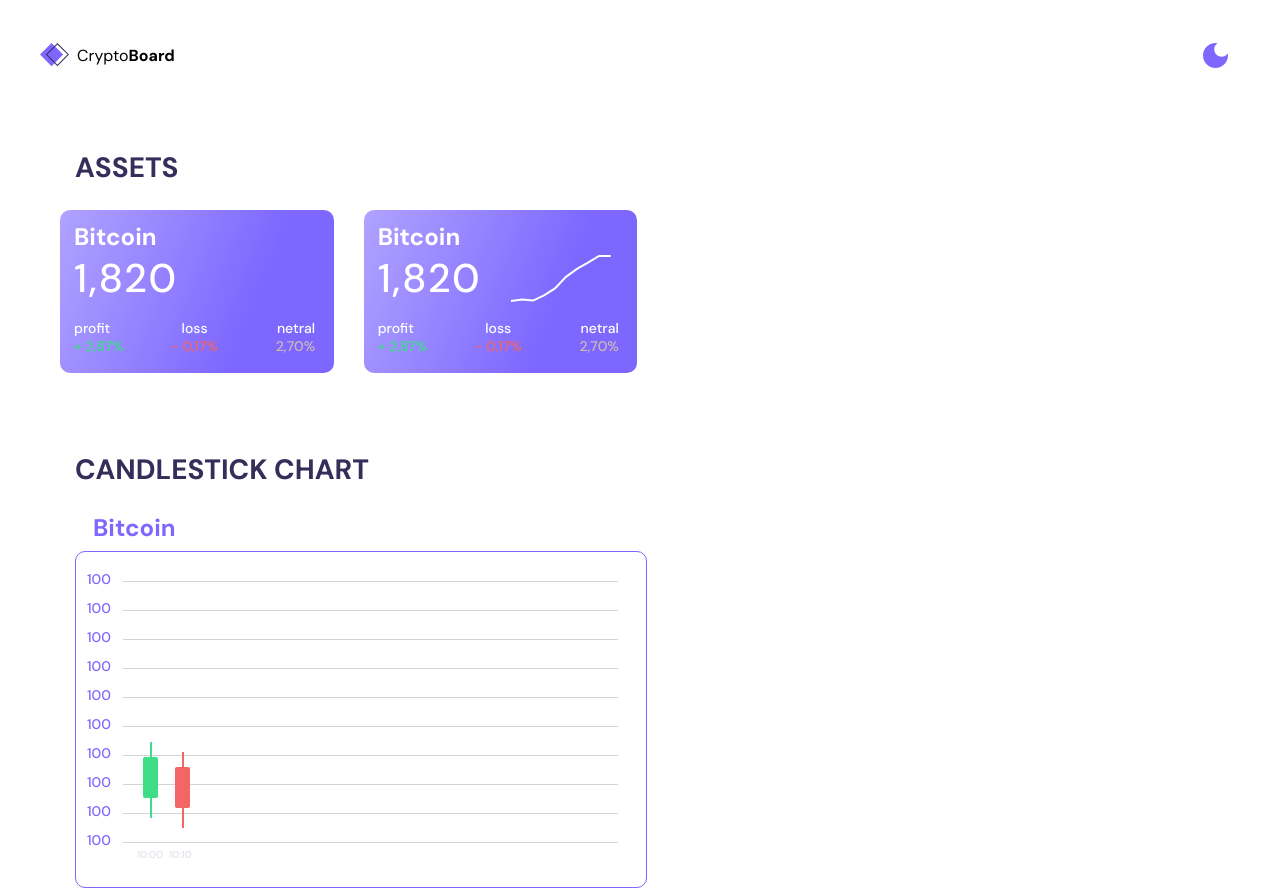
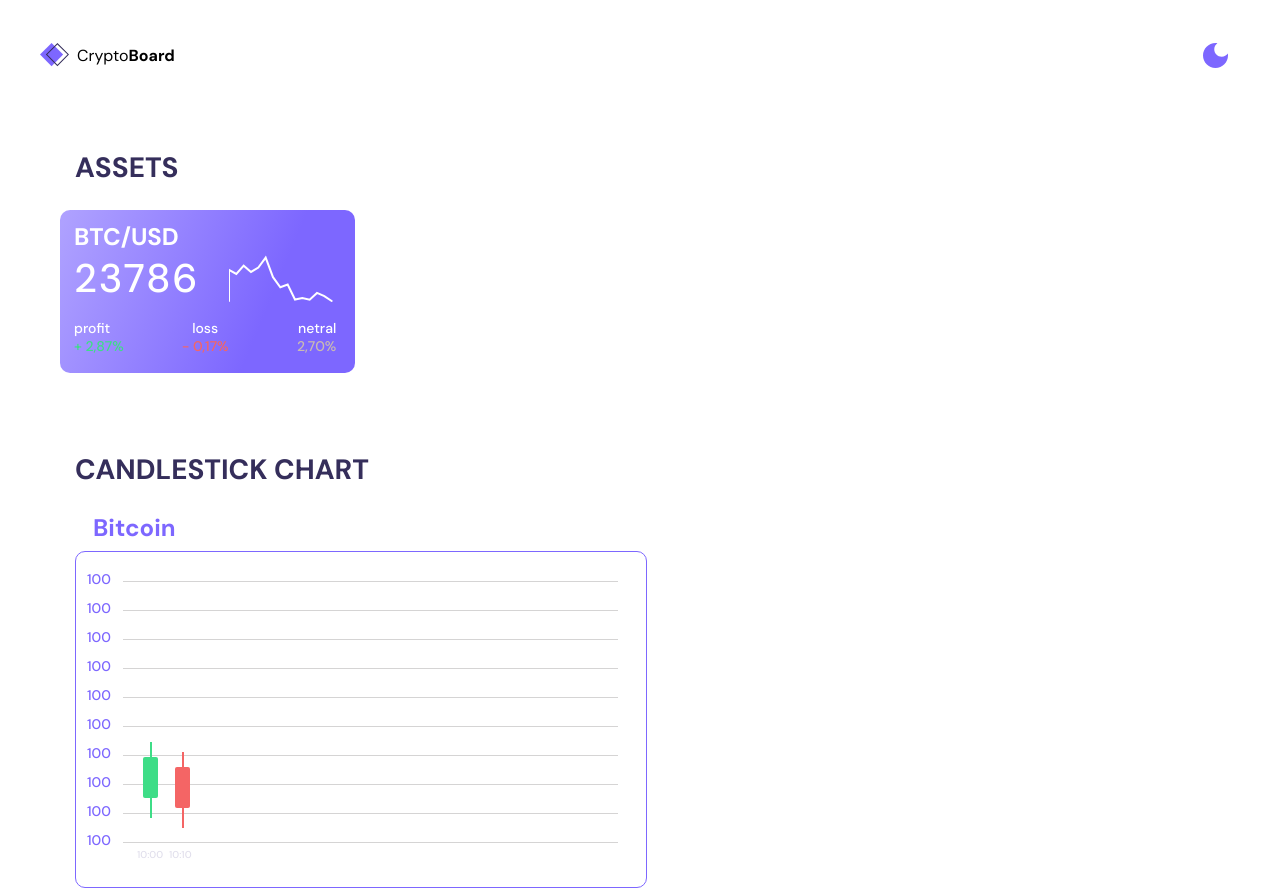
Before and after one commit to NikitaFirsov513/crypto-board, a React (Vite) app: page / in a window 1280 px wide. Built offline with nearby package versions, Linux system fonts and the light colour scheme.

Commit message:
Add static data for assets

```diff
--- a/src/App.tsx
+++ b/src/App.tsx
@@ -1,34 +1,33 @@
-import { useEffect, useState } from 'react'
-import { useDispatch } from 'react-redux';
-import { Assets } from './components/assets/Assets';
-import { Header } from './components/header/Header';
-import { Charts } from './components/сharts/Charts';
-import { LOAD_ASSETS } from './redux/reducers/assets/assetsActionType';
-import { LOAD_TEST } from './redux/reducers/test/testActionType';
+import { useEffect, useState } from "react";
+import { useDispatch } from "react-redux";
+import { Assets } from "./components/assets/Assets";
+import { Header } from "./components/header/Header";
+import { Charts } from "./components/сharts/Charts";
+import { LOAD_ASSETS } from "./redux/reducers/assets/assetsActionType";
+import { LOAD_TEST } from "./redux/reducers/test/testActionType";
+import { useAppSelector } from "./redux/store";
 
 function App() {
-
   const dispatch = useDispatch();
+  const dataAssets = useAppSelector((state) => state.assets.assetsList);
 
   useEffect(() => {
     dispatch({
       type: LOAD_ASSETS,
       payload: {
-        data: LOAD_ASSETS
-      }
-    })
-
-  }, [])
+        data: LOAD_ASSETS,
+      },
+    });
+  }, []);
   return (
     <div className="app">
       <div className="app__container">
         <Header />
-        <Assets />
+        {dataAssets.length > 0 ? <Assets /> : <></>}
         <Charts />
-
       </div>
     </div>
-  )
+  );
 }
 
-export default App
+export default App;
--- a/src/components/assets/Assets.tsx
+++ b/src/components/assets/Assets.tsx
@@ -1,98 +1,18 @@
 import { useEffect, useRef } from "react";
-import { data } from "../../utils/data";
 import { findMinMax } from "../../utils/findMinMax";
+import { useAppSelector } from "../../redux/store";
+import { AssetsElement } from "./AssetsElement";
+export const Assets = () => {
+  const data = useAppSelector((state) => state.assets.assetsList);
 
-export const Assets = () => {
-
-    const refCanvas = useRef<HTMLCanvasElement | null>(null);
-    const boundaryValues = useRef(findMinMax(data))
-
-    useEffect(() => {
-
-        if (refCanvas.current === null)
-            return
-
-        const canvas = refCanvas.current;
-        const context = canvas.getContext("2d");
-        context?.clearRect(0, 0, canvas.width, canvas.height);
-        const px = boundaryValues.current.px;
-        const min = boundaryValues.current.min;
-
-        if (context === null)
-            return
-
-        context.lineWidth = 2;
-        context.strokeStyle = "rgb(255,255,255)";
-        context.lineCap = "round";
-        context.moveTo(0, 52);
-
-
-        let coordList: number[] = []
-        for (let i = 0; i < data.values.length; i++) {
-            const high = Number(data.values[i].high);
-
-            //console.log(i * (110 / data.values.length), (high - min) / px)
-            context.lineTo(i * (110 / data.values.length), (high - min) / px);
-            const x = i * (110 / data.values.length);
-            const y = (high - min) / px;
-            //context.quadraticCurveTo()
-
-
-        }
-        context.stroke();
-
-    }, [])
   return (
     <div className="app__assets">
       <h1>ASSETS</h1>
       <div className="app__assets-list">
-                <div className="app__assets-element">
-                    <div className="app__assets-element-top">
-                        <div className="app__assets-element-info">
-                            <p className="app__assets-element-info-name">Bitcoin</p>
-                            <p className="app__assets-element-info-price">1,820</p>
-                        </div>
-                        <canvas ref={refCanvas} width="110" height="55"></canvas>
-                    </div>
-                    <div className="app__assets-element-bot">
-                        <p className="app__assets-element-lable">profit</p>
-                        <p className="app__assets-element-lable">loss</p>
-                        <p className="app__assets-element-lable">netral</p>
-                        <p className="app__assets-element-profit">
-                            + 2,87%
-                        </p>
-                        <p className="app__assets-element-loss">
-                            - 0,17%
-                        </p>
-                        <p className="app__assets-element-netral">
-                            2,70%
-                        </p>
+        {data.map((elem) => {
+          return <AssetsElement data={elem} />;
+        })}
       </div>
     </div>
-                <div className="app__assets-element">
-                    <div className="app__assets-element-top">
-                        <div className="app__assets-element-info">
-                            <p className="app__assets-element-info-name">Bitcoin</p>
-                            <p className="app__assets-element-info-price">1,820</p>
-                        </div>
-                        <canvas ref={refCanvas} width="110" height="55"></canvas>
-                    </div>
-                    <div className="app__assets-element-bot">
-                        <p className="app__assets-element-lable">profit</p>
-                        <p className="app__assets-element-lable">loss</p>
-                        <p className="app__assets-element-lable">netral</p>
-                        <p className="app__assets-element-profit">
-                            + 2,87%
-                        </p>
-                        <p className="app__assets-element-loss">
-                            - 0,17%
-                        </p>
-                        <p className="app__assets-element-netral">
-                            2,70%
-                        </p>
-                    </div>
-                </div>
-            </div>
-        </div>)
-
-}
+  );
+};
--- /dev/null
+++ b/src/components/assets/AssetsElement.tsx
@@ -0,0 +1,61 @@
+import { useEffect, useRef } from "react";
+import { TData } from "../../utils/data";
+import { findMinMax } from "../../utils/findMinMax";
+
+type TAssetsElement = {
+  data: TData;
+};
+//Изменить 1ю точку
+export const AssetsElement = ({ data }: TAssetsElement) => {
+  const refCanvas = useRef<HTMLCanvasElement | null>(null);
+  const boundaryValues = useRef(findMinMax(data));
+
+  useEffect(() => {
+    console.log(data);
+    if (refCanvas.current === null) return;
+
+    const canvas = refCanvas.current;
+    const context = canvas.getContext("2d");
+    context?.clearRect(0, 0, canvas.width, canvas.height);
+    const px = boundaryValues.current.px;
+    const min = boundaryValues.current.min;
+
+    if (context === null) return;
+
+    context.lineWidth = 2;
+    context.strokeStyle = "rgb(255,255,255)";
+    context.lineCap = "round";
+    context.moveTo(0, 52);
+
+    for (let i = 0; i < data.values.length; i++) {
+      const high = Number(data.values[i].high);
+
+      context.lineTo(i * (110 / data.values.length), (high - min) / px);
+      const x = i * (110 / data.values.length);
+      const y = (high - min) / px;
+    }
+    context.stroke();
+  }, []);
+
+  return (
+    <div className="app__assets-element">
+      <div className="app__assets-element-top">
+        <div className="app__assets-element-info">
+          <p className="app__assets-element-info-name">{data.meta.symbol}</p>
+          <p className="app__assets-element-info-price">
+            {Math.floor(Number(data.values[0].high))}
+          </p>
+        </div>
+        <canvas ref={refCanvas} width="110" height="55"></canvas>
+      </div>
+      <div className="app__assets-element-bot">
+        <p className="app__assets-element-lable">profit</p>
+        <p className="app__assets-element-lable">loss</p>
+        <p className="app__assets-element-lable">netral</p>
+        <p className="app__assets-element-profit">+ 2,87%</p>
+        <p className="app__assets-element-loss">- 0,17%</p>
+        <p className="app__assets-element-netral">2,70%</p>
+      </div>
+    </div>
+  );
+};
--- a/src/components/сharts/Charts.tsx
+++ b/src/components/сharts/Charts.tsx
@@ -3,7 +3,7 @@ import { RootState, useAppSelector } from "../../redux/store";
 
 export const Charts = () => {
   const data = useAppSelector((state) => state.assets.assetsList);
-
+  //console.log(data);
   const test = () => {
     document
       .getElementById("test")
--- a/src/utils/data.tsx
+++ b/src/utils/data.tsx
@@ -1,12 +1,14 @@
 export type TData = {
   meta: {
     symbol: string;
-        interval: string;
-        currency: string;
-        exchange_timezone: string;
-        exchange: string;
-        mic_code: string;
-        type: string;
+    interval?: string;
+    currency?: string;
+    exchange_timezone?: string;
+    exchange?: string;
+    mic_code?: string;
+    type?: string;
+    currency_base?: string;
+    currency_quote?: string;
   };
   values: {
     datetime: string;
@@ -14,103 +16,126 @@ export type TData = {
     high: string;
     low: string;
     close: string;
-        volume: string;
+    volume?: string;
   }[];
   status: string;
-}
+};
 
 export const data = {
-    "meta": {
-        "symbol": "AMZN",
-        "interval": "1min",
-        "currency": "USD",
-        "exchange_timezone": "America/New_York",
-        "exchange": "NASDAQ",
-        "mic_code": "XNGS",
-        "type": "Common Stock"
+  meta: {
+    symbol: "BTC/USD",
+    interval: "1day",
+    currency_base: "Bitcoin",
+    currency_quote: "US Dollar",
+    exchange: "Coinbase Pro",
+    type: "Digital Currency",
   },
-    "values": [
+  values: [
     {
-            "datetime": "2023-02-24 15:59:00",
-            "open": "93.53500",
-            "high": "93.65000",
-            "low": "93.46000",
-            "close": "93.49000",
-            "volume": "1324763"
+      datetime: "2023-03-02",
+      open: "23636.66992",
+      high: "23786.63086",
+      low: "23204.75977",
+      close: "23314.81055",
     },
     {
-            "datetime": "2023-02-24 15:58:00",
-            "open": "93.62000",
-            "high": "93.62000",
-            "low": "93.51500",
-            "close": "93.53580",
-            "volume": "752826"
+      datetime: "2023-03-01",
+      open: "23135.34961",
+      high: "23978.40039",
+      low: "23029.17969",
+      close: "23636.66992",
     },
     {
-            "datetime": "2023-02-24 15:57:00",
-            "open": "93.51000",
-            "high": "93.64000",
-            "low": "93.50500",
-            "close": "93.61500",
-            "volume": "683087"
+      datetime: "2023-02-28",
+      open: "23490.81055",
+      high: "23595.59961",
+      low: "23035.00000",
+      close: "23128.75977",
     },
     {
-            "datetime": "2023-02-24 15:56:00",
-            "open": "93.36000",
-            "high": "93.53000",
-            "low": "93.35000",
-            "close": "93.51000",
-            "volume": "617200"
+      datetime: "2023-02-27",
+      open: "23558.92969",
+      high: "23887.00000",
+      low: "23130.94922",
+      close: "23492.50977",
     },
     {
-            "datetime": "2023-02-24 15:55:00",
-            "open": "93.12500",
-            "high": "93.38000",
-            "low": "93.11000",
-            "close": "93.36000",
-            "volume": "622311"
+      datetime: "2023-02-26",
+      open: "23161.83008",
+      high: "23680.34961",
+      low: "23064.94922",
+      close: "23558.92969",
     },
     {
-            "datetime": "2023-02-24 15:54:00",
-            "open": "92.93500",
-            "high": "93.13000",
-            "low": "92.92000",
-            "close": "93.12500",
-            "volume": "417136"
+      datetime: "2023-02-25",
+      open: "23187.65039",
+      high: "23220.09961",
+      low: "22822.33008",
+      close: "23167.38086",
     },
     {
-            "datetime": "2023-02-24 15:53:00",
-            "open": "92.82000",
-            "high": "92.96000",
-            "low": "92.82000",
-            "close": "92.93500",
-            "volume": "347250"
+      datetime: "2023-02-24",
+      open: "23940.66992",
+      high: "24130.33008",
+      low: "22899.59961",
+      close: "23188.28906",
     },
     {
-            "datetime": "2023-02-24 15:52:00",
-            "open": "92.67000",
-            "high": "92.82500",
-            "low": "92.66000",
-            "close": "92.82000",
-            "volume": "436407"
+      datetime: "2023-02-23",
+      open: "24183.36914",
+      high: "24599.83984",
+      low: "23623.88086",
+      close: "23941.82031",
     },
     {
-            "datetime": "2023-02-24 15:51:00",
-            "open": "92.57500",
-            "high": "92.68000",
-            "low": "92.55500",
-            "close": "92.67240",
-            "volume": "265391"
+      datetime: "2023-02-22",
+      open: "24452.98047",
+      high: "24474.51953",
+      low: "23598.25000",
+      close: "24183.08008",
     },
     {
-            "datetime": "2023-02-24 15:50:00",
-            "open": "92.62000",
-            "high": "92.68000",
-            "low": "92.53000",
-            "close": "92.57500",
-            "volume": "406295"
+      datetime: "2023-02-21",
+      open: "24847.13086",
+      high: "25167.17969",
+      low: "24159.85938",
+      close: "24451.90039",
     },
-
+    {
+      datetime: "2023-02-20",
+      open: "24294.52930",
+      high: "25102.60938",
+      low: "23853.98047",
+      close: "24841.59961",
+    },
+    {
+      datetime: "2023-02-19",
+      open: "24634.11914",
+      high: "25174.89062",
+      low: "24260.11914",
+      close: "24307.16016",
+    },
+    {
+      datetime: "2023-02-18",
+      open: "24570.89062",
+      high: "24860.08984",
+      low: "24453.07031",
+      close: "24638.34961",
+    },
+    {
+      datetime: "2023-02-17",
+      open: "23534.11914",
+      high: "25008.32031",
+      low: "23382.56055",
+      close: "24570.89062",
+    },
+    {
+      datetime: "2023-02-16",
+      open: "24334.03906",
+      high: "25235.83984",
+      low: "23533.75977",
+      close: "23534.11914",
+    },
   ],
-    "status": "ok"
-}
+  status: "ok",
+};
```
Lines whose indentation alone changed are shown as unchanged.
